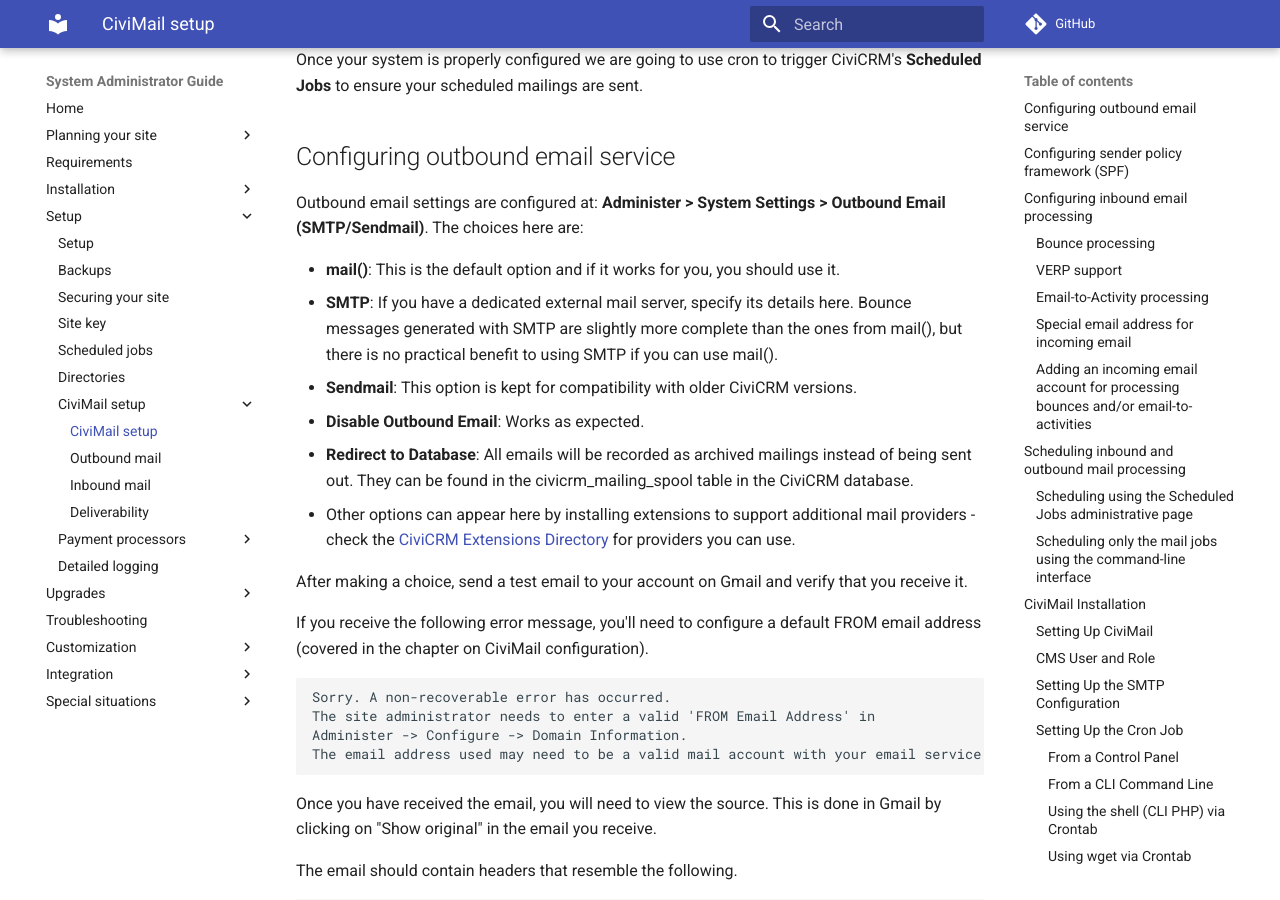
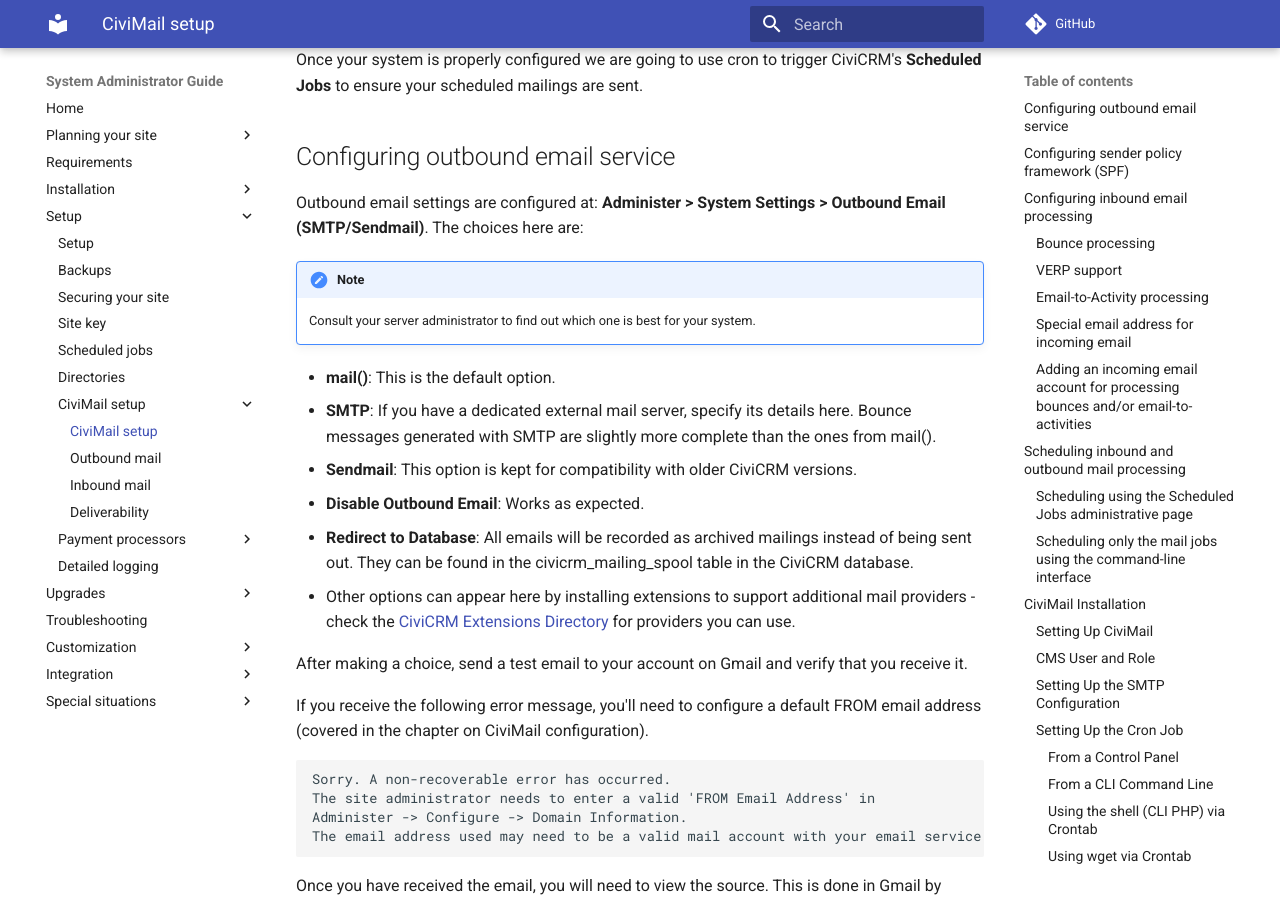
Before and after one commit to civicrm/civicrm-sysadmin-guide, an MkDocs documentation site: the page built from docs/setup/civimail/index.md, in a window 1280 px wide and 900 px high, scrolled down 756 px. Built offline with MkDocs 1.6.1 and Material for MkDocs 9.7.7, drawn with Linux system fonts in a browser that asks for light colours; comment, search, counter and statistics services are not loaded; old or Windows-style settings are respelled for this version of MkDocs.

Commit message:
Don't say "Just use mail() if you can"
It depends on your server configuration and may not be the best option.

```diff
--- a/docs/setup/civimail/index.md
+++ b/docs/setup/civimail/index.md
@@ -41,13 +41,13 @@ are sent.
 
 Outbound email settings are configured at: **Administer > System
 Settings > Outbound Email (SMTP/Sendmail)**. The choices here are:
+!!! note
+    Consult your server administrator to find out which one is best for your system.
 
--   **mail()**: This is the default option and if it works for you, you
-    should use it.
+-   **mail()**: This is the default option.
 -   **SMTP**: If you have a dedicated external mail server, specify its
     details here. Bounce messages generated with SMTP are slightly more
-    complete than the ones from mail(), but there is no practical
-    benefit to using SMTP if you can use mail().
+    complete than the ones from mail().
 -   **Sendmail**: This option is kept for compatibility with older CiviCRM
     versions.
 -   **Disable Outbound Email**: Works as expected.
```
